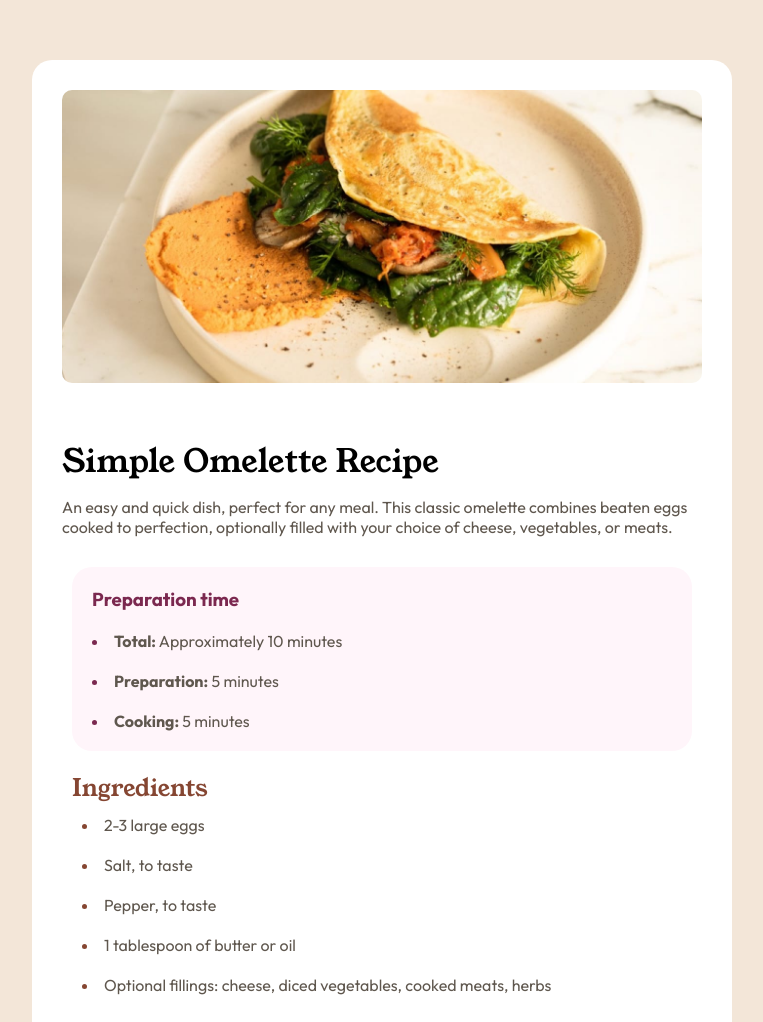
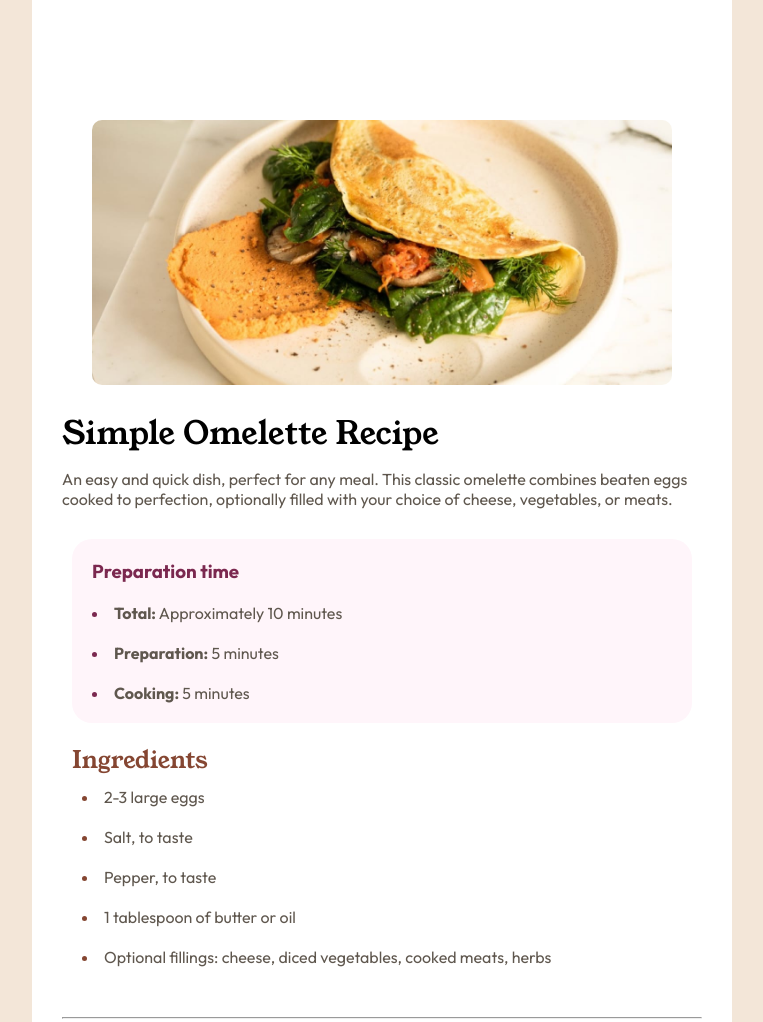
Before and after one commit to Wellington-Silva-create/Recipe_page, a plain HTML site: page index.html in a window 1280 px wide. Shown: the top 1022 px of the page, without its empty margins (258-1021 px from the left). Drawn offline with Linux system fonts and the light colour scheme.

Commit message:
Update index.html

```diff
--- a/index.html
+++ b/index.html
@@ -14,10 +14,10 @@
   </style>
 </head>
 <body>
-    <header>
-        <img src="assets/images/image-omelette.jpeg" alt="omelette" width="300px">
+    <main>
+     <header>
+        <img src="assets/images/image-omelette.jpeg" alt="omelette" >
     </header>
-    <main>
       <h1>Simple Omelette Recipe</h1>
 
   <p>An easy and quick dish, perfect for any meal. This classic omelette combines beaten eggs cooked
```
